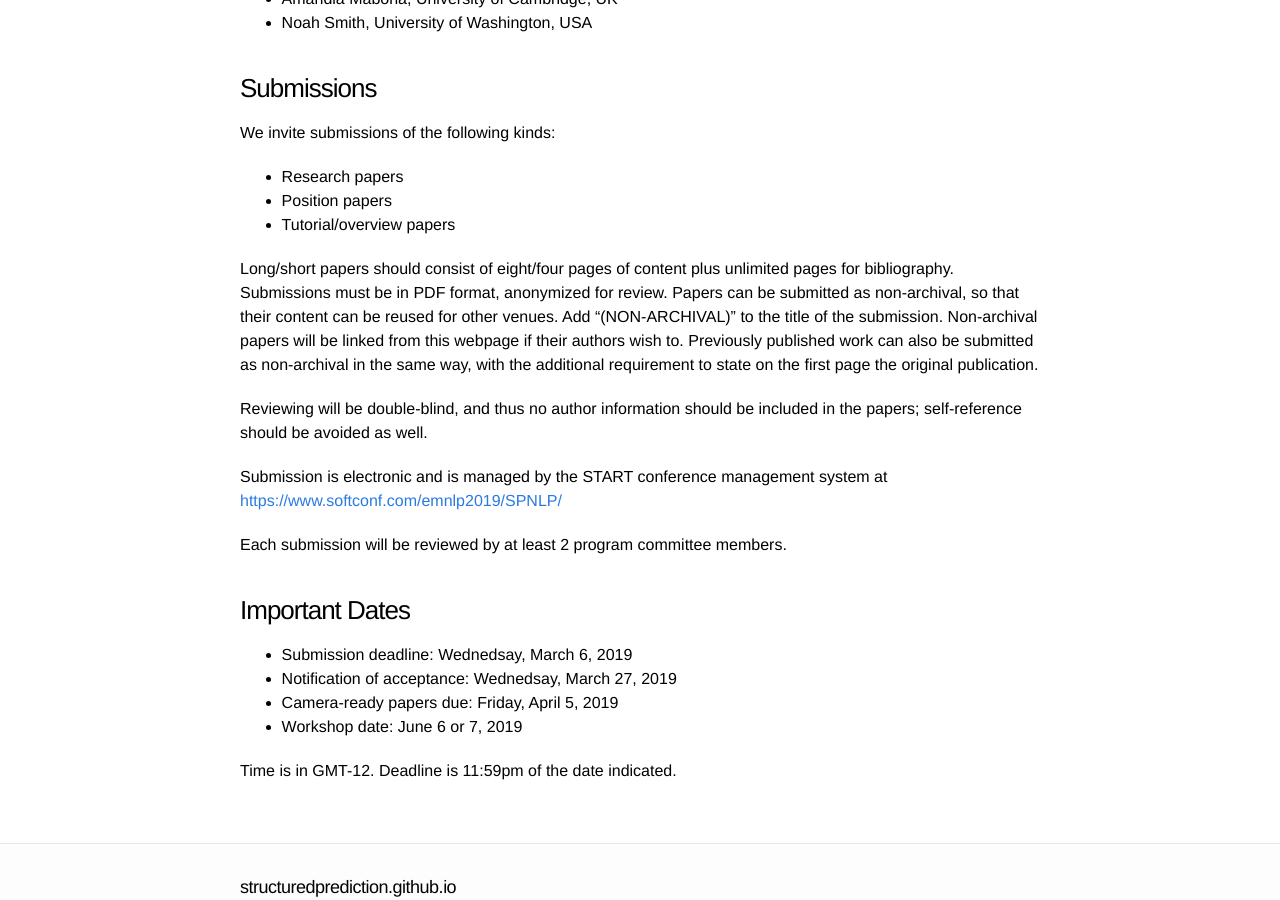
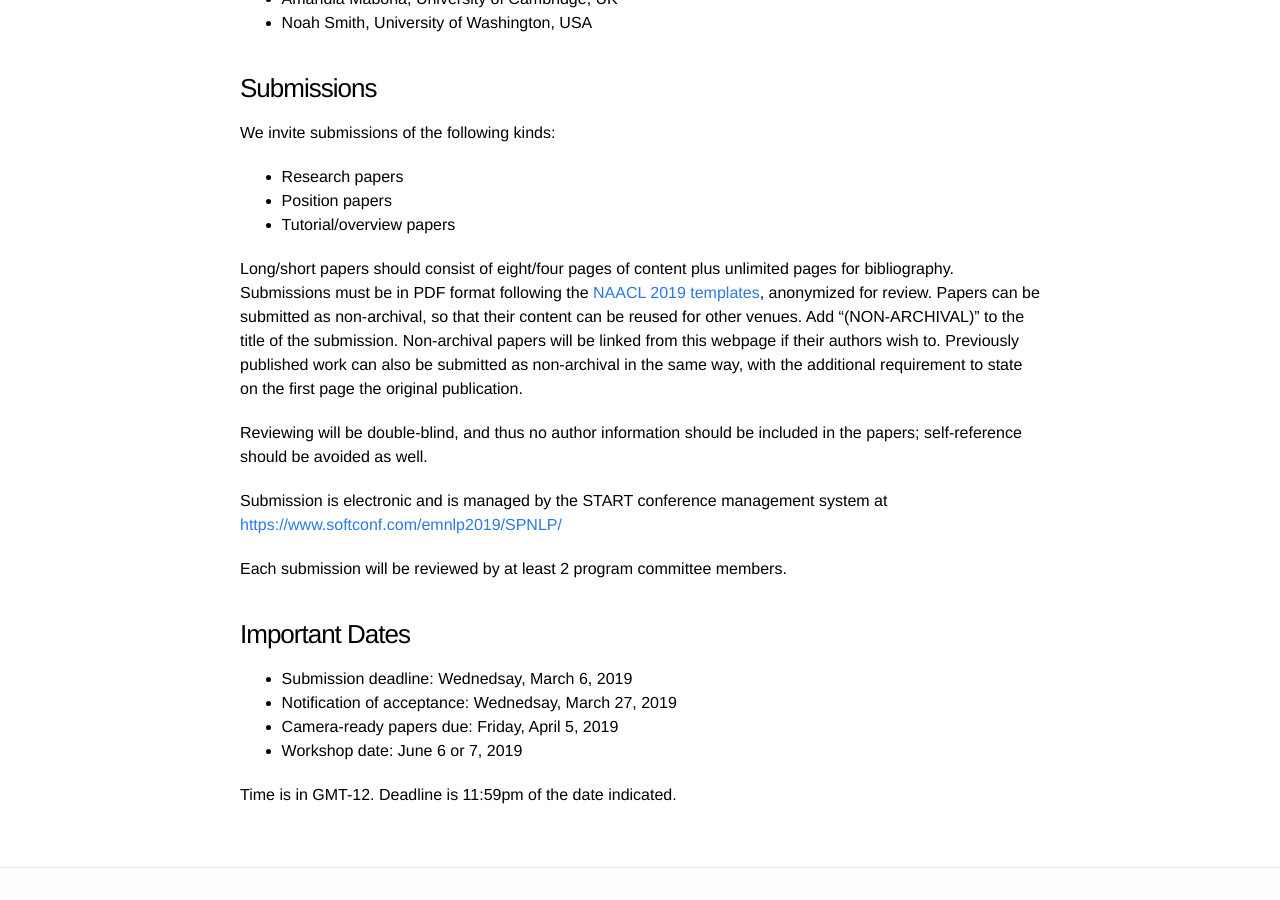
Before and after one commit to structuredprediction/structuredprediction.github.io, a Jekyll site: the page built from SPNLP19/1_cfp.md, in a window 1280 px wide and 900 px high, scrolled down 2247 px. Built offline with Jekyll 4.4.1, drawn with Linux system fonts in a browser that asks for light colours.

Commit message:
added template

```diff
--- a/SPNLP19/1_cfp.md
+++ b/SPNLP19/1_cfp.md
@@ -103,7 +103,7 @@
 *  Position papers
 *  Tutorial/overview papers
 
-Long/short papers should consist of eight/four pages of content plus unlimited pages for bibliography. Submissions must be in PDF format, anonymized for review. Papers can be submitted as non-archival, so that their content can be reused for other venues. Add "(NON-ARCHIVAL)" to the title of the submission. Non-archival papers will be linked from this webpage if their authors wish to. Previously published work can also be submitted as non-archival in the same way, with the additional requirement to state on the first page the original publication.
+Long/short papers should consist of eight/four pages of content plus unlimited pages for bibliography. Submissions must be in PDF format following the [NAACL 2019 templates](https://naacl2019.org/calls/papers/), anonymized for review. Papers can be submitted as non-archival, so that their content can be reused for other venues. Add "(NON-ARCHIVAL)" to the title of the submission. Non-archival papers will be linked from this webpage if their authors wish to. Previously published work can also be submitted as non-archival in the same way, with the additional requirement to state on the first page the original publication.
 
 Reviewing will be double-blind, and thus no author information should be included in the papers; self-reference should be avoided as well.
 
```
